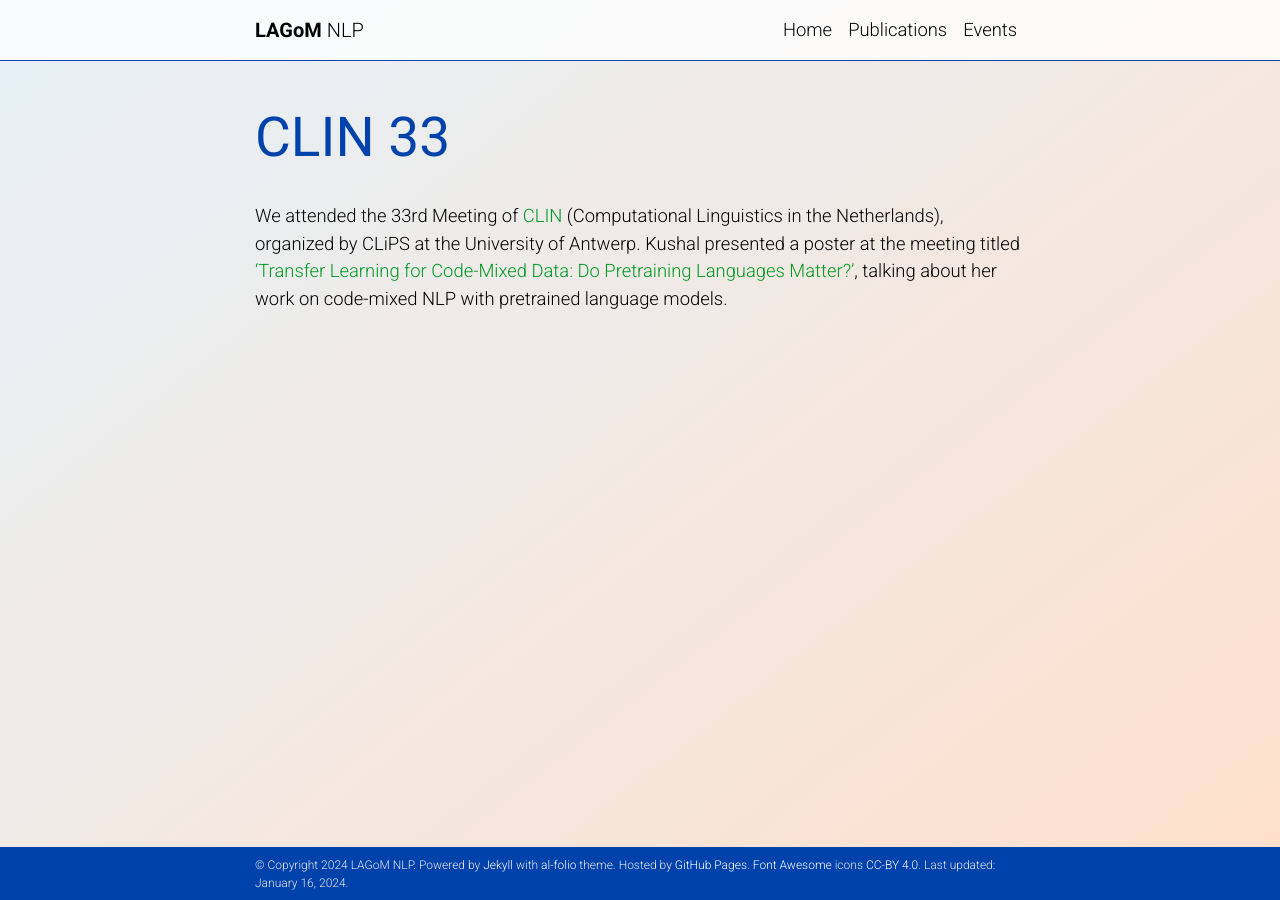
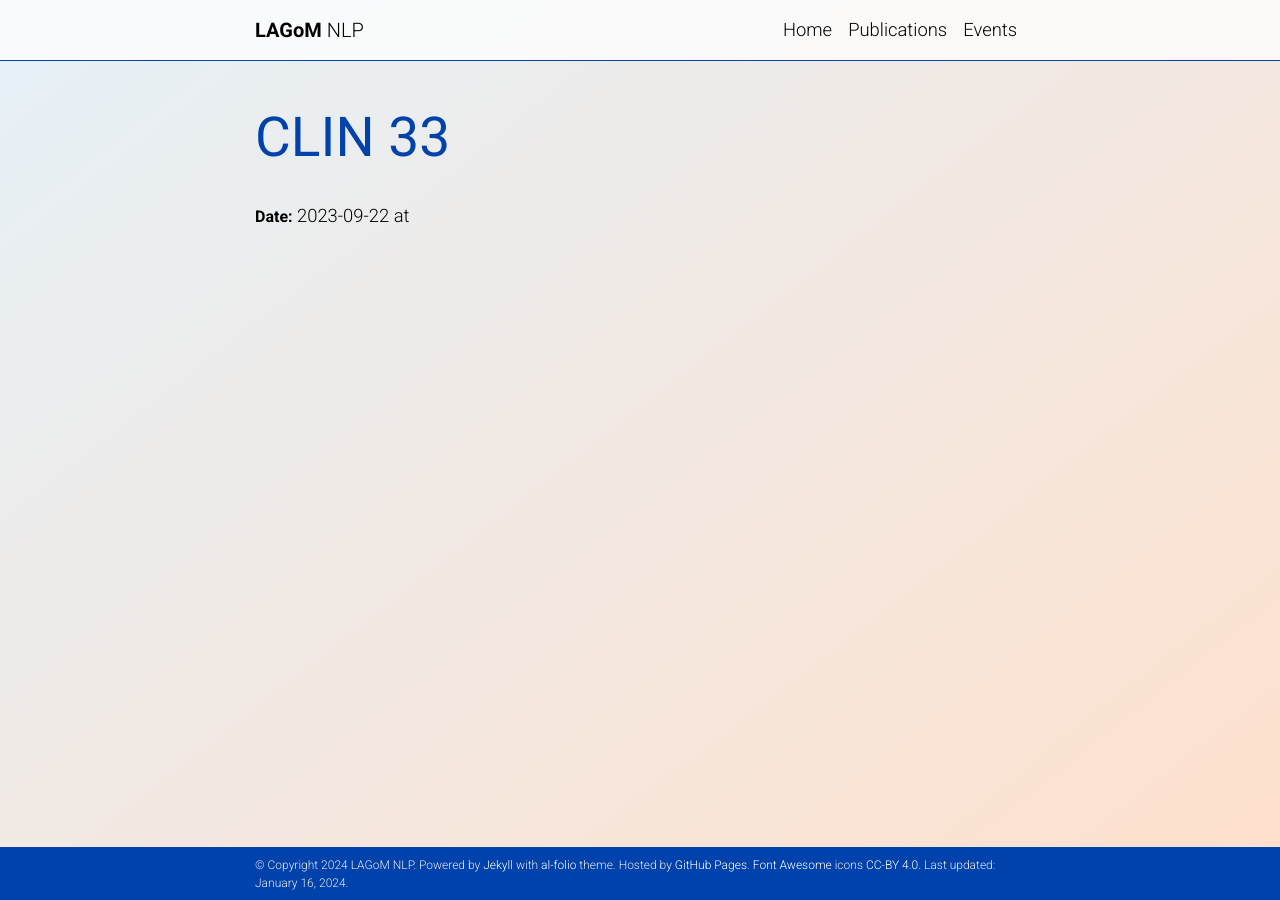
Before and after one commit to LAGoM-NLP/lagom-nlp.github.io, a Jekyll site: the page built from _events/2023-09-22-clin.md, in a window 1280 px wide. Built offline with Jekyll 4.4.1, drawn with Linux system fonts in a browser that asks for light colours; comment, search, counter and statistics services are not loaded; a style sheet for code colours, icons or effects is not loaded.

Commit message:
Update 2023-09-22-clin.md

```diff
--- a/_events/2023-09-22-clin.md
+++ b/_events/2023-09-22-clin.md
@@ -1,6 +1,6 @@
 ---
-layout: page
-
+layout: event
+anchor: 2023-09-22-clin
 title: CLIN 33
 date: September 22, 2023
 ---
```
